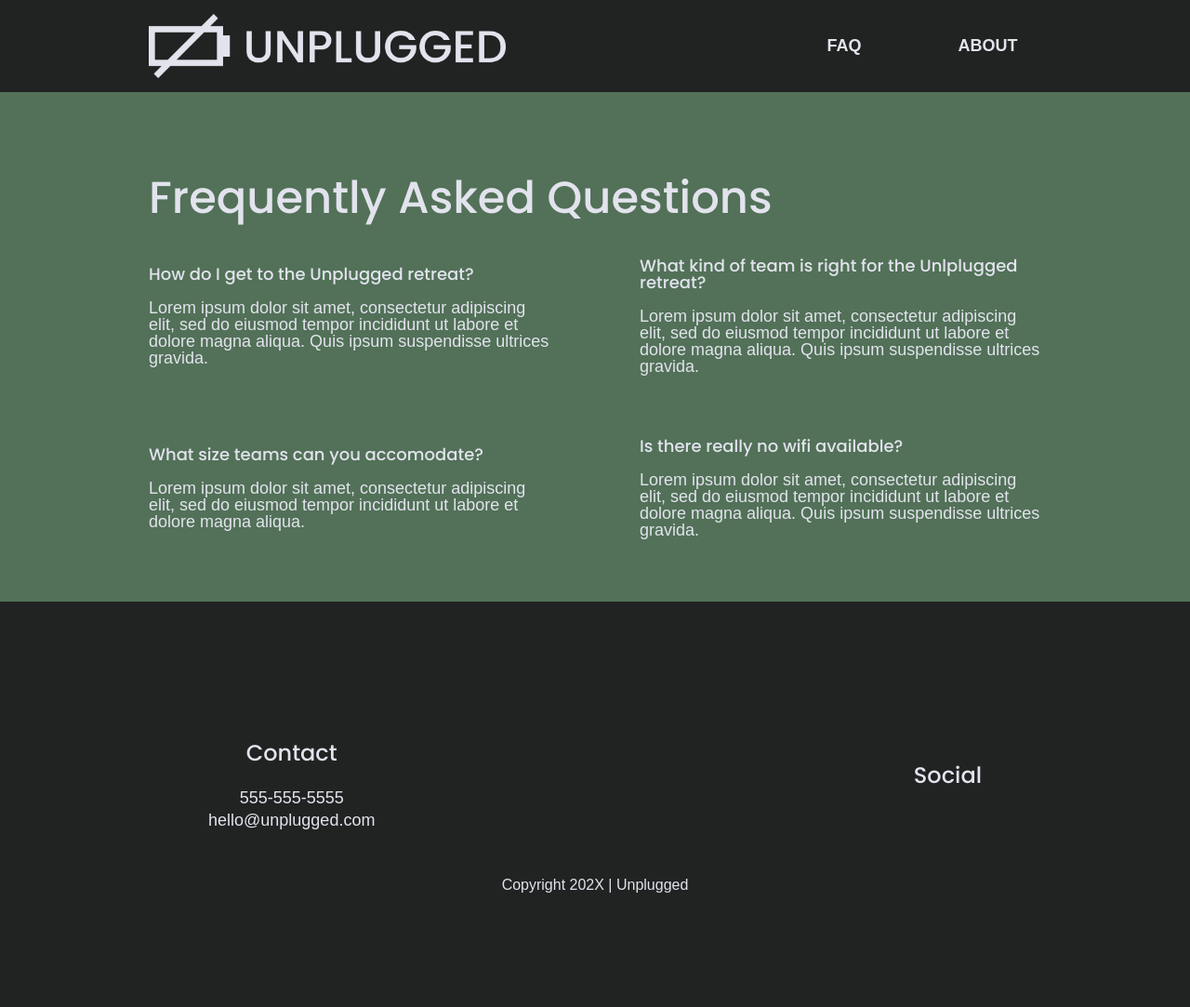
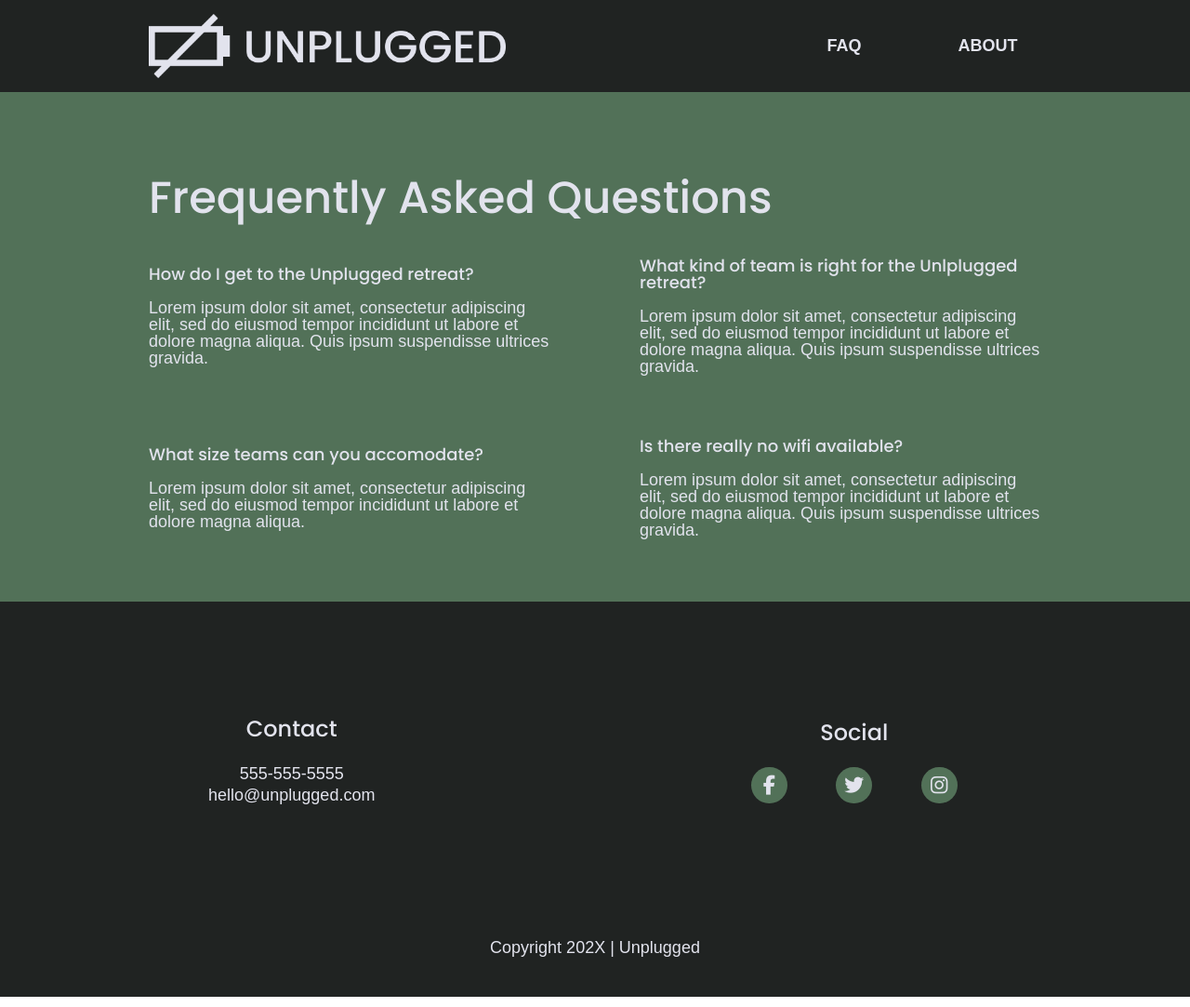
Before and after one commit to atgorman1/unplugged, a website: page faq/index.html in a window 1280 px wide. Shown: the whole page at 93% size. Drawn offline with Linux system fonts and the light colour scheme.

Commit message:
Added and formatted social icons on all pages and screens

```diff
--- a/css/main.css
+++ b/css/main.css
@@ -217,11 +217,10 @@ footer p {
 footer h4 {
   padding: 20px 0;
 }
-footer .social {
+footer .social-icons {
   display: flex;
   justify-content: space-around;
   align-items: center;
-  padding: 50px 0;
 }
 
 footer .social p {
@@ -229,6 +228,15 @@ footer .social p {
   justify-content: center;
   align-items: center;
 }
+
+footer .social-icons p {
+  background: #527158;
+  font-size: 1.3125em;
+  width: 21px;
+  padding: 6px 9px;
+  border-radius: 100%;
+}
+
 footer .copyright {
   padding: 20px 0;
 }
@@ -620,16 +628,16 @@ aside input {
     margin-bottom: 0;
   }
 
-  footer .social {
-    margin-bottom: 0;
-  }
-
   footer .contact .h4 {
     padding-bottom: 40px;
     font-size: 1.5em;
   }
+  footer .social {
+    width: 33%;
+  }
 
   .copyright {
+    margin: 20px 0;
     width: 100%;
   }
 
--- a/faq/index.html
+++ b/faq/index.html
@@ -102,18 +102,18 @@
           </div>
           <div class="social">
             <h4>Social</h4>
+            <div class="social-icons">
               <p>
                 <a
                   href="https://www.facebook.com"
                   target="_blank"
                   rel="noopener"
+                  ><i class="fab fa-facebook-f"></i
                 ></a>
               </p>
               <p>
-              <a
-                href="https://www.twitter.com"
-                target="_blank"
-                rel="noopener"
+                <a href="https://www.twitter.com" target="_blank" rel="noopener"
+                  ><i class="fab fa-twitter"></i
                 ></a>
               </p>
               <p>
@@ -121,13 +121,18 @@
                   href="https://www.instagram.com"
                   target="_blank"
                   rel="noopener"
+                  ><i class="fab fa-instagram"></i
                 ></a>
               </p>
             </div>
-          <div class="copyright">Copyright 202X | Unplugged</div>
           </div>
         </div>
+      </div>
+      <div class="copyright">
+        <p>Copyright 202X | Unplugged</p>
+      </div>
     </footer>
+
     <script src="../js/vendor/modernizr-3.11.2.min.js"></script>
     <script src="../js/plugins.js"></script>
     <script src="../js/main.js"></script>
```
Also changed, not shown: about/index.html (+10 -6 lines), index.html (+9 -5 lines). Lines whose indentation alone changed are shown as unchanged.
